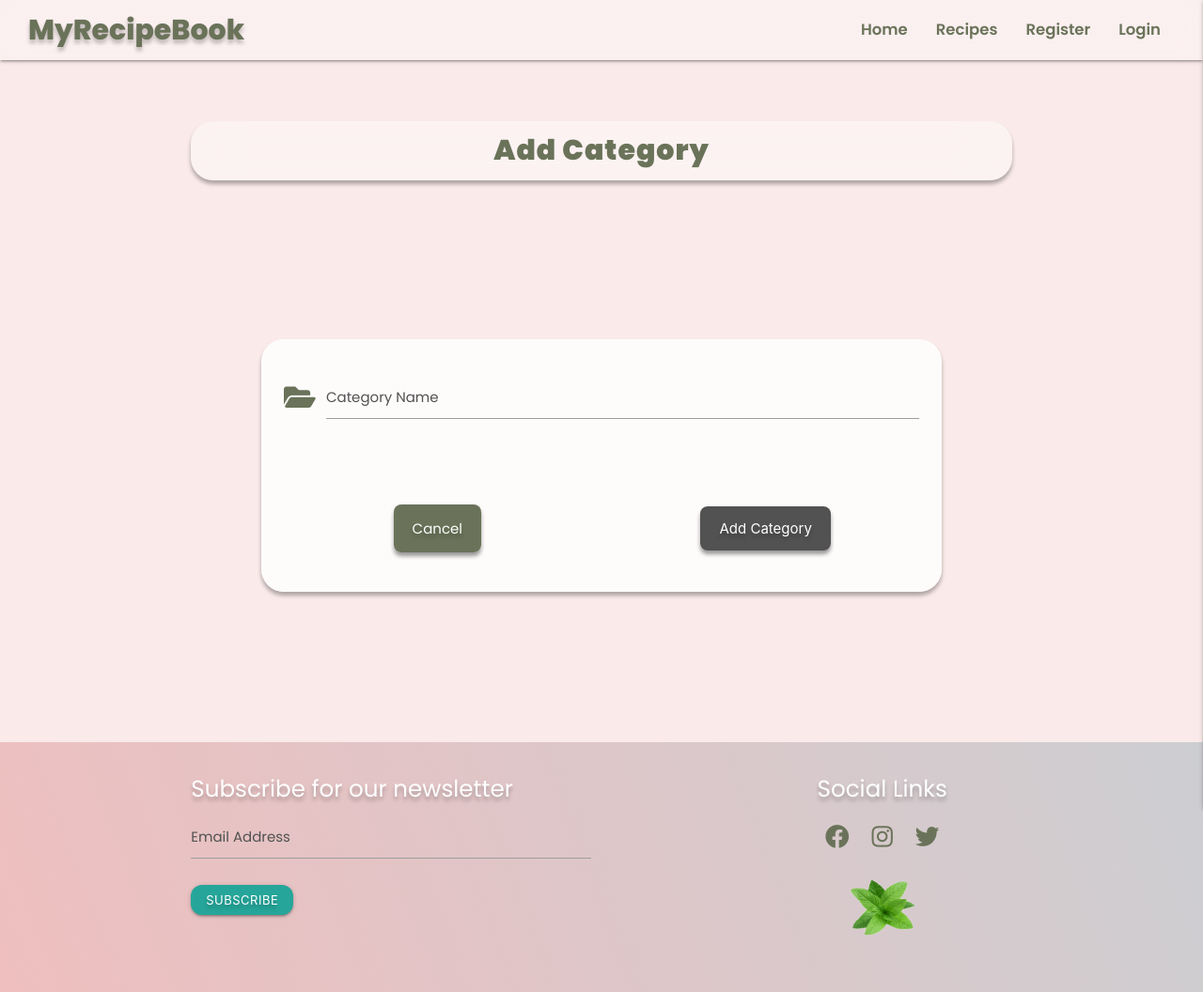
After one commit to steff880/MS3-MyRecipeBook, a Flask app: page /add_category in a window 1280 px wide. The commit adds this page. Shown: the whole page at 94% size. Run offline with Flask 2, Linux system fonts and the light colour scheme; some libraries are stand-ins or nearby versions.

Commit message:
Create add_category template

```diff
--- a/app.py
+++ b/app.py
@@ -281,6 +281,14 @@ def get_categories():
             return redirect(url_for("profile", username=session["user"]))
 
 
+# ------------ Add Category
+
+
+@app.route("/add_category", methods=["GET", "POST"])
+def add_category():
+    return render_template("add_category.html")
+
+
 # ---------- Run app
 
 
--- /dev/null
+++ b/templates/add_category.html
@@ -0,0 +1,39 @@
+{% extends "base.html" %}
+
+{% block content %}
+
+<div class="row">
+    <div class="col s12">
+        <h3 class="center-align page-heading">Add Category</h3>
+    </div>
+</div>
+<section class="form-container add-recipe-container valign-wrapper">
+    <div class="row form-row">
+        <form action="{{ url_for('add_category') }}" method="POST" class="col s12 m10 offset-m1 l10 offset-l1">
+            <div class="card-panel">
+
+                <!-- Category name -->
+                <div class="row">
+                    <div class="input-field col s12">
+                        <i class="fas fa-folder-open prefix form-icon"></i>
+                        <input type="text" id="category_name" name="category_name" minlength="3" maxlength="25"
+                            class="validate" required>
+                        <label for="category_name">Category Name</label>
+                    </div>
+                </div>
+               <!-- Cancel and Submit buttons -->
+                <div class="row btn-row valign-wrapper">
+                    <div class="col s12 center-align">
+                        <a href="{{ url_for('profile', username=session['user']) }}"
+                            class="cancel-btn text-shadow">Cancel</a>
+                    </div>
+                    <div class="col s12 center-align">
+                        <button type="submit" class="add-recipe-btn text-shadow">Add Category</button>
+                    </div>
+                </div>
+            </div>
+        </form>
+    </div>
+</section>
+
+{% endblock %}
--- a/templates/get_categories.html
+++ b/templates/get_categories.html
@@ -22,7 +22,7 @@
 
 <div class="row">
     <div class="col s12 center-align">
-        <a href="{{ url_for('get_categories') }}" class="btn-add-recipe text-shadow">Add Category <i
+        <a href="{{ url_for('add_category') }}" class="btn-add-recipe text-shadow">Add Category <i
                 class="fas fa-plus-square"></i></a>
     </div>
 </div>
```
